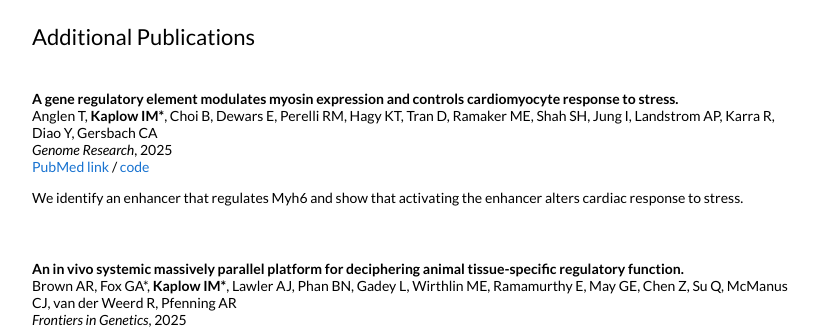
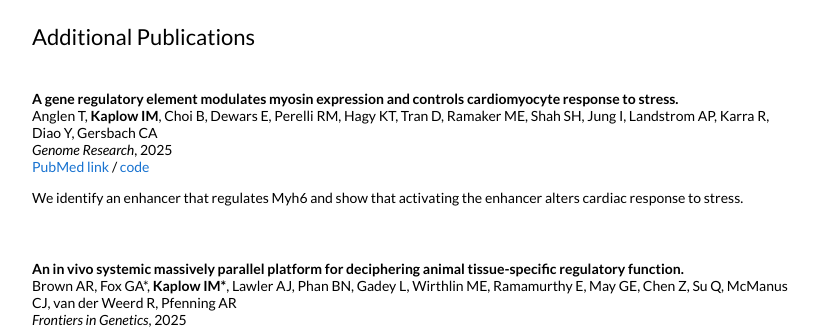
Before and after one commit to imk1/imk1.github.io, a Jekyll site: the page built from _posts/2025-10-22-GenomeResearch2025a.markdown, in a window 1280 px wide and 900 px high, scrolled down 2108 px. Shown: the part 153-482 px from the top of the window, without its empty margins (228-1047 px from the left). Built offline with Jekyll 4.4.1, drawn with Linux system fonts in a browser that asks for light colours.

```diff
--- a/_posts/2025-10-22-GenomeResearch2025a.markdown
+++ b/_posts/2025-10-22-GenomeResearch2025a.markdown
@@ -4,7 +4,7 @@ title:  "A gene regulatory element modulates myosin expression and controls card
 date:   2025-10-22 15:45:00 +00:00
 categories: publication
 author: "Irene Kaplow"
-authors: "Anglen T, <strong>Kaplow IM*</strong>, Choi B, Dewars E, Perelli RM, Hagy KT, Tran D, Ramaker ME, Shah SH, Jung I, Landstrom AP, Karra R, Diao Y, Gersbach CA"
+authors: "Anglen T, <strong>Kaplow IM</strong>, Choi B, Dewars E, Perelli RM, Hagy KT, Tran D, Ramaker ME, Shah SH, Jung I, Landstrom AP, Karra R, Diao Y, Gersbach CA"
 venue: "Genome Research"
 pubmedlink: https://pubmed.ncbi.nlm.nih.gov/41125440/
 code: https://github.com/Gersbachlab-Bioinformatics/myosin_enhancer
```
